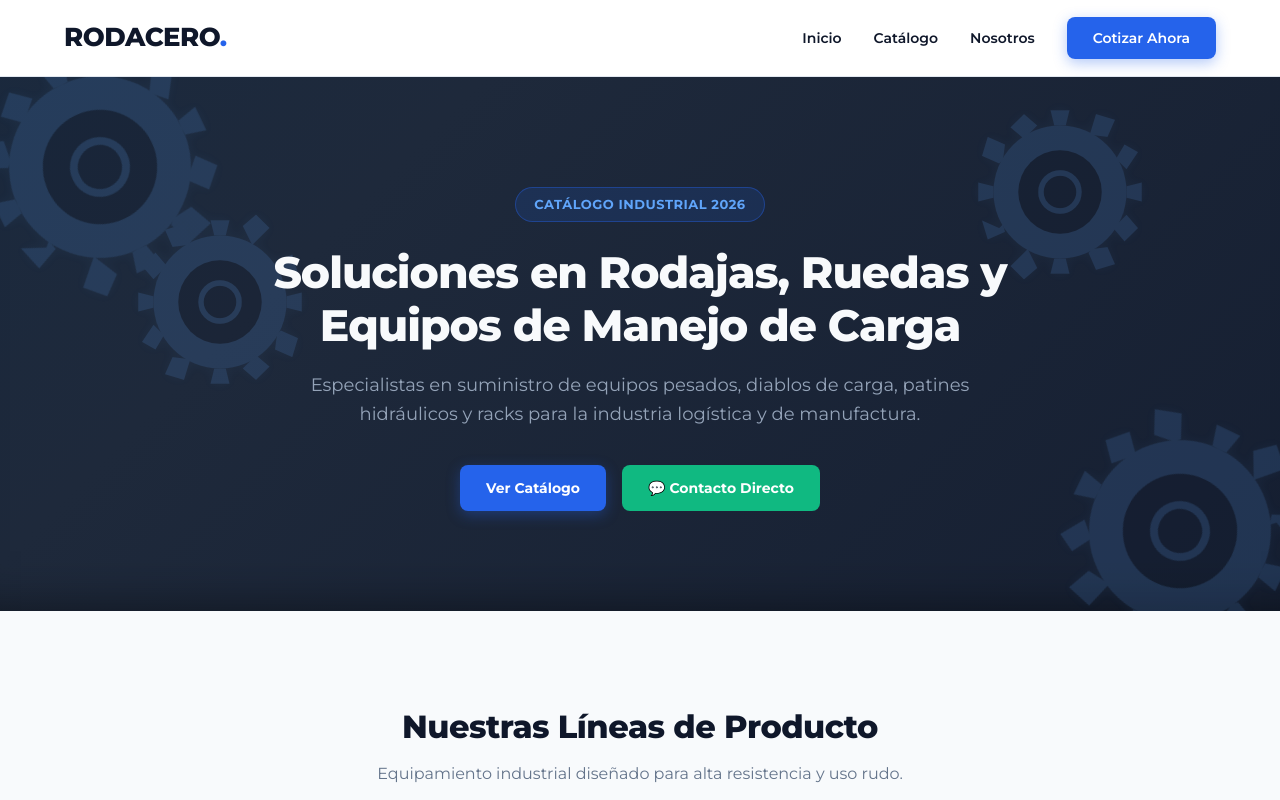
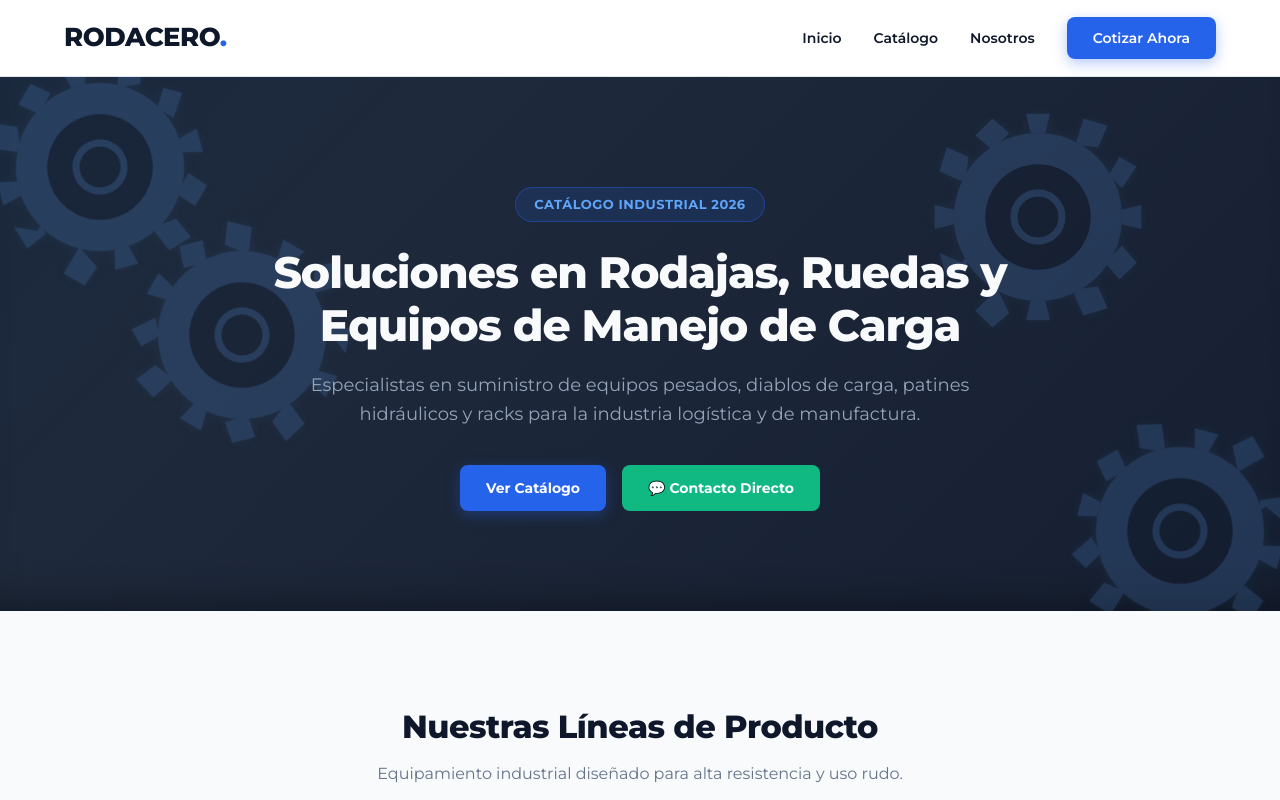
Before and after one commit to jmanruizro-tech/Rodacero, a plain HTML site: page index.html in a window 1280 px wide. Shown: the top 800 px of the page. Drawn offline with Linux system fonts and the light colour scheme.

Commit message:
Update styles.css

```diff
--- a/styles.css
+++ b/styles.css
@@ -101,7 +101,7 @@ body {
     box-shadow: inset 0 -50px 50px -50px rgba(0, 0, 0, 0.5);
 }
 
-/* CAPA 10: Garantiza que el texto quede SIEMPRE al frente */
+/* CAPA 10: Prioridad total al texto y botones */
 .hero-content {
     max-width: 850px;
     margin: 0 auto;
@@ -155,7 +155,7 @@ body {
 }
 
 /* =========================================================
-   CAPA 1: ENGRANES ANIMADOS AL FONDO CON ROTACIÓN CENTRADA
+   CAPA 1: ENGRANJAES CAD PARAMÉTRICOS CON ENCAJE SIMÉTRICO
    ========================================================= */
 .gears-bg-container {
     position: absolute;
@@ -164,51 +164,50 @@ body {
     width: 100%;
     height: 100%;
     z-index: 1;
-    opacity: 0.16;
-    pointer-events: none; /* Permite hacer clic a través de los engranes */
+    opacity: 0.18;
+    pointer-events: none;
 }
 
 .gear {
     position: absolute;
-    fill: #60a5fa;
     color: #60a5fa;
-    filter: drop-shadow(0 0 6px rgba(96, 165, 250, 0.3));
+    filter: drop-shadow(0 0 6px rgba(96, 165, 250, 0.35));
     transform-box: fill-box;
-    transform-origin: center; /* Garantiza rotación sobre su eje central */
+    transform-origin: 50% 50%;
 }
 
-/* --- LADO IZQUIERDO --- */
+/* --- LADO IZQUIERDO (Transmisión 24s) --- */
 .gear-main {
-    width: 260px;
-    height: 260px;
-    top: -40px;
-    left: -30px;
-    animation: rotateClockwise 28s linear infinite;
+    width: 240px;
+    height: 240px;
+    top: -30px;
+    left: -20px;
+    animation: rotateClockwise 24s linear infinite;
 }
 
 .gear-secondary {
-    width: 190px;
-    height: 190px;
-    top: 130px;
-    left: 125px;
-    animation: rotateCounterClockwise 20s linear infinite;
+    width: 240px;
+    height: 240px;
+    top: 138px;  /* Distancia exacta para el engranado de dientes */
+    left: 122px;
+    animation: rotateMeshCounter 24s linear infinite;
 }
 
-/* --- LADO DERECHO (SIMÉTRICO) --- */
+/* --- LADO DERECHO (Simetría Especular) --- */
 .gear-right {
-    width: 260px;
-    height: 260px;
-    bottom: -50px;
-    right: -30px;
-    animation: rotateCounterClockwise 28s linear infinite;
+    width: 240px;
+    height: 240px;
+    bottom: -40px;
+    right: -20px;
+    animation: rotateCounter 24s linear infinite;
 }
 
 .gear-small-top {
-    width: 190px;
-    height: 190px;
+    width: 240px;
+    height: 240px;
     top: 20px;
-    right: 125px;
-    animation: rotateClockwise 20s linear infinite;
+    right: 122px;
+    animation: rotateMeshClockwise 24s linear infinite;
 }
 
 /* =========================================================
@@ -362,7 +361,7 @@ footer {
 }
 
 /* =========================================================
-   KEYFRAMES DE ANIMACIÓN
+   KEYFRAMES DE ANIMACIÓN Y ENGRANADO
    ========================================================= */
 @keyframes gradientShift {
     0% { background-position: 0% 50%; }
@@ -387,12 +386,26 @@ footer {
     100% { box-shadow: 0 0 0 0 rgba(16, 185, 129, 0); }
 }
 
+/* Rotación primaria en sentido horario */
 @keyframes rotateClockwise {
     from { transform: rotate(0deg); }
     to { transform: rotate(360deg); }
 }
 
-@keyframes rotateCounterClockwise {
+/* Rotación secundaria con desfase de 15 deg (Mesh) en sentido antihorario */
+@keyframes rotateMeshCounter {
+    from { transform: rotate(15deg); }
+    to { transform: rotate(-345deg); }
+}
+
+/* Rotación primaria en sentido antihorario */
+@keyframes rotateCounter {
     from { transform: rotate(0deg); }
     to { transform: rotate(-360deg); }
 }
+
+/* Rotación secundaria con desfase de 15 deg (Mesh) en sentido horario */
+@keyframes rotateMeshClockwise {
+    from { transform: rotate(15deg); }
+    to { transform: rotate(375deg); }
+}
```
